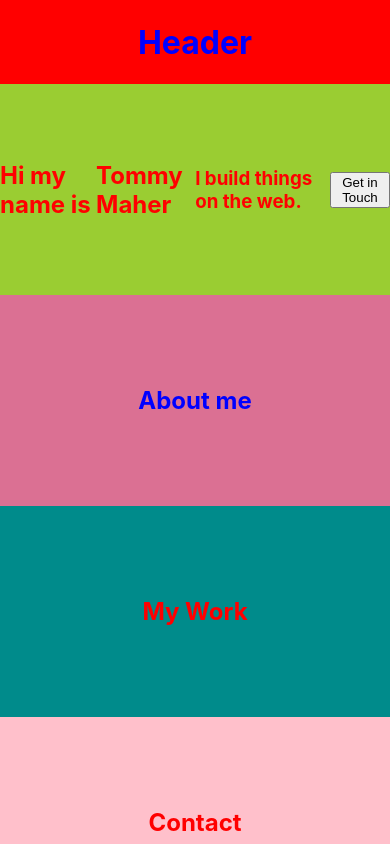
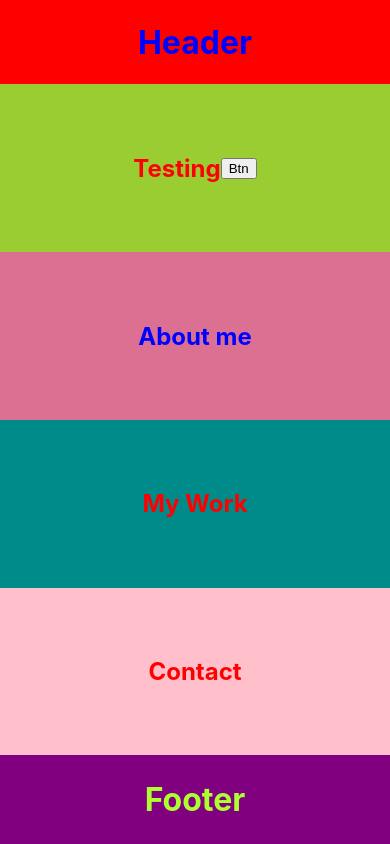
Before and after one commit to tommymaher15/Personal-Site-2.0-, a React (Create React App) app: page / in a window 390 px wide. Shown: the top 844 px of the page. Built offline with nearby package versions, Linux system fonts and the light colour scheme.

Commit message:
WIP responsive design fixed media queries
WIP. commit now and work on refactoring.

```diff
--- a/src/App.js
+++ b/src/App.js
@@ -10,18 +10,30 @@ import Content from "./layouts/Content";
 
 const Grid = styled.div`
  block-size: min(100vh);
-  margin: 0;
-  padding: 0;
+ display:grid;
+ grid-template-columns: 100%;
+ grid-template-rows:min-content 1fr min-content;
+ grid-template-areas:
+ "header header header"
+ "main main main"
+ "footer footer footer";
 
-  @media (min-width: 1000px) {
+
+
+
+
+
+
+ @media (min-width: 750px) {
     display: grid;
     grid-template-areas:
       "header header header"
       "sidebar main email"
       "sidebar footer email";
-    grid-template-rows:  auto;
-    grid-template-columns: 7vw auto 7vw;
+    grid-template-rows: min-content 1fr min-content;
+    grid-template-columns: 7vw 1fr 7vw;
   }
+
 `;
 
 
--- a/src/components/sections/About.js
+++ b/src/components/sections/About.js
@@ -10,9 +10,11 @@ const centerStyles = css`
   justify-content: center;
 `;
 const Div = styled.section`
+
+
 color:blue;
 background-color:palevioletred;
-height:25vh;
+block-size:100%
 
 
 ${centerStyles};
--- a/src/components/sections/Contact.js
+++ b/src/components/sections/Contact.js
@@ -10,10 +10,11 @@ const centerStyles = css`
   justify-content: center;
 `;
 const Div = styled.section`
+
+
 color:red;
 background-color:pink;
-height:25vh;
-width: 100%;
+block-size:100%
 ${centerStyles};
 `;
 export default class Contact extends Component {
--- a/src/components/sections/Hero.js
+++ b/src/components/sections/Hero.js
@@ -9,11 +9,13 @@ const centerStyles = css`
   align-items: center;
   justify-content: center;
 `;
+
 const Div = styled.section`
+
 color:red;
 background-color:yellowgreen;
 ${centerStyles};
-height: 25vh;
+block-size:100%
 
 `;
 
@@ -22,15 +24,10 @@ export default class Hero extends Component {
     render() {
         return (
             <Div>
-       <h1>Hi my name is</h1>
-
-       <h2>Tommy Maher</h2>
-
-       <h3>I build things on the web.</h3>
+       <h1> Testing </h1>
 
 
-
-         <button>Get in Touch</button>
+         <button>Btn </button>
 
             </Div>
 
--- a/src/components/sections/MyWork.js
+++ b/src/components/sections/MyWork.js
@@ -14,8 +14,7 @@ const centerStyles = css`
 const Div = styled.section`
 color:red;
 background-color:darkcyan;
-height:25vh;
-width: 100%;
+block-size:100%
 ${centerStyles};
 `;
 
--- a/src/layouts/Content.js
+++ b/src/layouts/Content.js
@@ -6,17 +6,27 @@ import Contact from "../components/sections/Contact";
 import styled from '@emotion/styled';
 
 
+const Wrapper = styled.div`
+display: grid;
+grid-area:main;`;
+
 const Div = styled.div`
-  grid-area: main;
+ display:grid;
+ grid-template-rows: repeat(4, 1fr);
+
+
+
+
+
   background-color: papayawhip;
   color: palevioletred;
-  min-height: 100vh;
-  width: 100%;
+
 `;
 
 export default class Content extends Component {
     render() {
         return (
+            <Wrapper>
            <Div>
        <Hero></Hero>
        <About></About>
@@ -24,6 +34,7 @@ export default class Content extends Component {
        <Contact></Contact>
 
        </Div>
+       </Wrapper>
         )
     }
 }
--- a/src/layouts/Email.js
+++ b/src/layouts/Email.js
@@ -1,10 +1,16 @@
 import React from 'react';
 import styled from '@emotion/styled';
 
+const SideWrap = styled.div`
+display:grid;
+grid-area:email;
+`;
 
-const SideWrap = styled.aside`
+
+
+const SideEmail = styled.aside`
 background-color:teal;
-grid-area: email;
+
 position: sticky;
   top: 0;
 
@@ -17,6 +23,9 @@ position: sticky;
 
 export default function Email() {
     return (
-        <SideWrap />
+      <SideWrap>
+        <SideEmail />
+        </SideWrap>
+
     )
 }
--- a/src/layouts/Sidebar.js
+++ b/src/layouts/Sidebar.js
@@ -1,10 +1,15 @@
 import React from 'react';
 import styled from '@emotion/styled';
 
+const SideWrap = styled.div`
+display:grid;
+grid-area:sidebar;
+`;
 
-const SideWrap = styled.aside`
+
+const Sidebar1 = styled.aside`
 background-color:brown;
-grid-area: sidebar;
+
 position: sticky;
   top: 0;
 
@@ -18,6 +23,8 @@ position: sticky;
 
 export default function Sidebar() {
     return (
-        <SideWrap />
+      <SideWrap>
+        <Sidebar1 />
+        </SideWrap>
     )
 }
```
